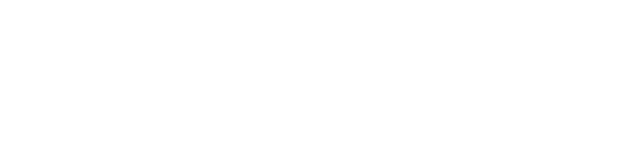
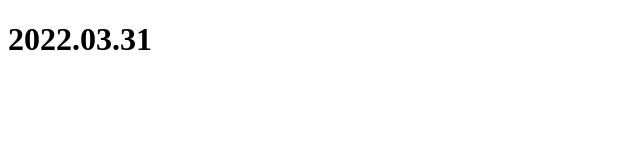
Before and after one commit to Gyurika03/calc, a plain HTML site: page index.html in a window 1280 px wide. Shown: the whole page, without its empty margins (0-640 px from the left). Drawn offline with Linux system fonts and the light colour scheme.

Commit message:
mai datum

```diff
--- a/index.html
+++ b/index.html
@@ -6,6 +6,6 @@
     <title>Document</title>
 </head>
 <body>
-
+    <h1>2022.03.31</h1>
 </body>
 </html>
```
